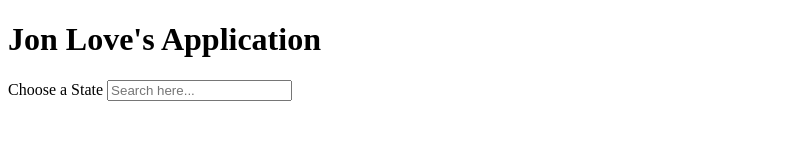
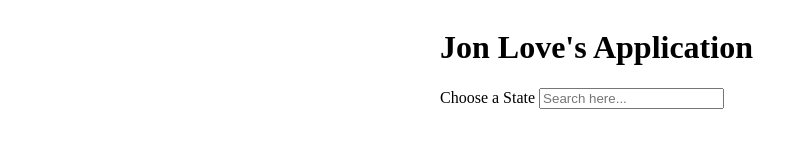
Before and after one commit to jonnny013/exercise1, a website with bundled scripts: page src/index.html in a window 1280 px wide. Shown: the whole page, without its empty margins (0-808 px from the left). Built offline with nearby package versions, Linux system fonts and the light colour scheme; files whose address does not match are found by name.

Commit message:
update styles

```diff
--- a/src/styles.css
+++ b/src/styles.css
@@ -1,3 +1,22 @@
+html {
+  display: flex;
+  justify-content: center;
+  align-items: center;
+  margin: auto;
+}
+
+h1 {
+  width: fit-content;
+  text-align: center;
+}
+
 .selected {
   background-color: aqua;
 }
+
+#typeahead-results{
+  height: auto;
+  width: 400px;
+  background-color: aliceblue;
+  box-shadow: 2px 2px 4px rgba(0, 0, 0, 0.5)
+}
```
